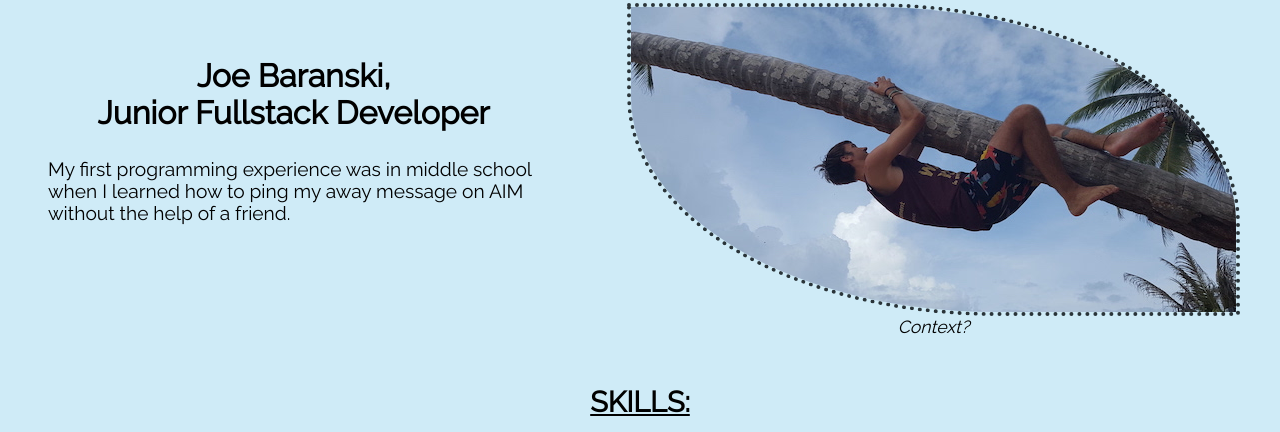
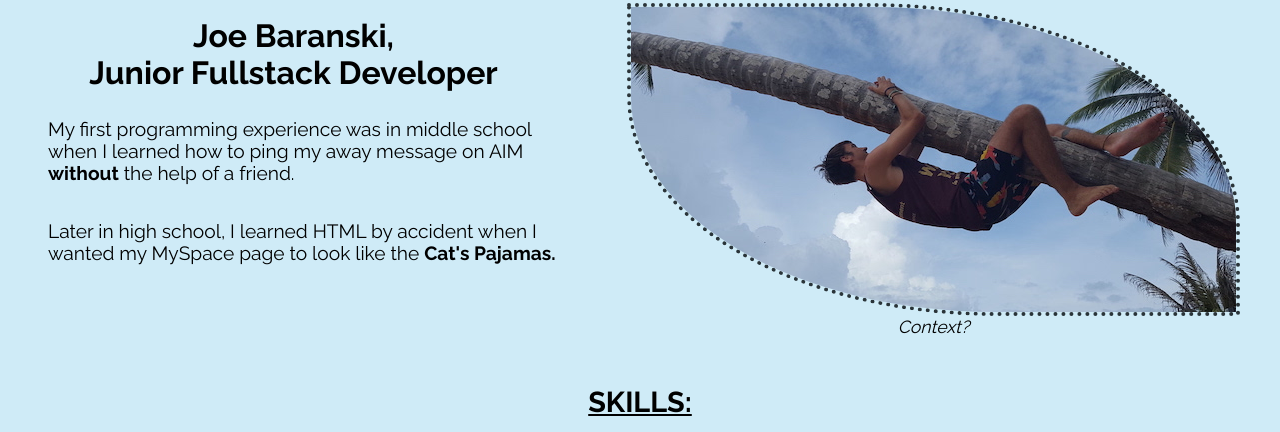
Before and after one commit to ejbee3/gatsby-portfolio, a Gatsby site: page / in a window 1280 px wide. Shown: the part 45-477 px from the top of the page. Built offline with nearby package versions, Linux system fonts and the light colour scheme; Gatsby itself is replaced by a stand-in of ours.

Commit message:
fonts and about me

```diff
--- a/gatsby-browser.js
+++ b/gatsby-browser.js
@@ -1,2 +1,3 @@
 import './src/styles/global.css'
-import "fontsource-raleway"
+import "fontsource-raleway/400.css"
+import "fontsource-raleway/700.css"
--- a/src/pages/index.js
+++ b/src/pages/index.js
@@ -71,7 +71,10 @@ export default function Home() {
       <h1 className="welcome">Junior Fullstack Developer</h1>
       <p>
         My first programming experience was in middle school when
-        I learned how to ping my away message on AIM without the help of a friend.
+        I learned how to ping my away message on AIM <span>without</span> the help of a friend.
+      </p>
+      <p className="desktop-about">Later in high school, I learned HTML by accident when I wanted my MySpace page to look like
+        the <span>Cat's Pajamas.</span>
       </p>
       </section>
       <figure>
--- a/src/styles/global.css
+++ b/src/styles/global.css
@@ -208,6 +208,10 @@ header > section > p {
   font-size: 1.2rem;
 }
 
+span {
+  font-weight: 700;
+}
+
 /* for mobile */
 
 @media only screen and (max-width: 400px) {
@@ -258,4 +262,12 @@ header > section > p {
   .logo-icon {
     content: url("../images/mobile-logo.png");
   }
+
+  .desktop-about {
+    display: none;
+  }
+
+  footer > button {
+    display: none;
+  }
 }
```
